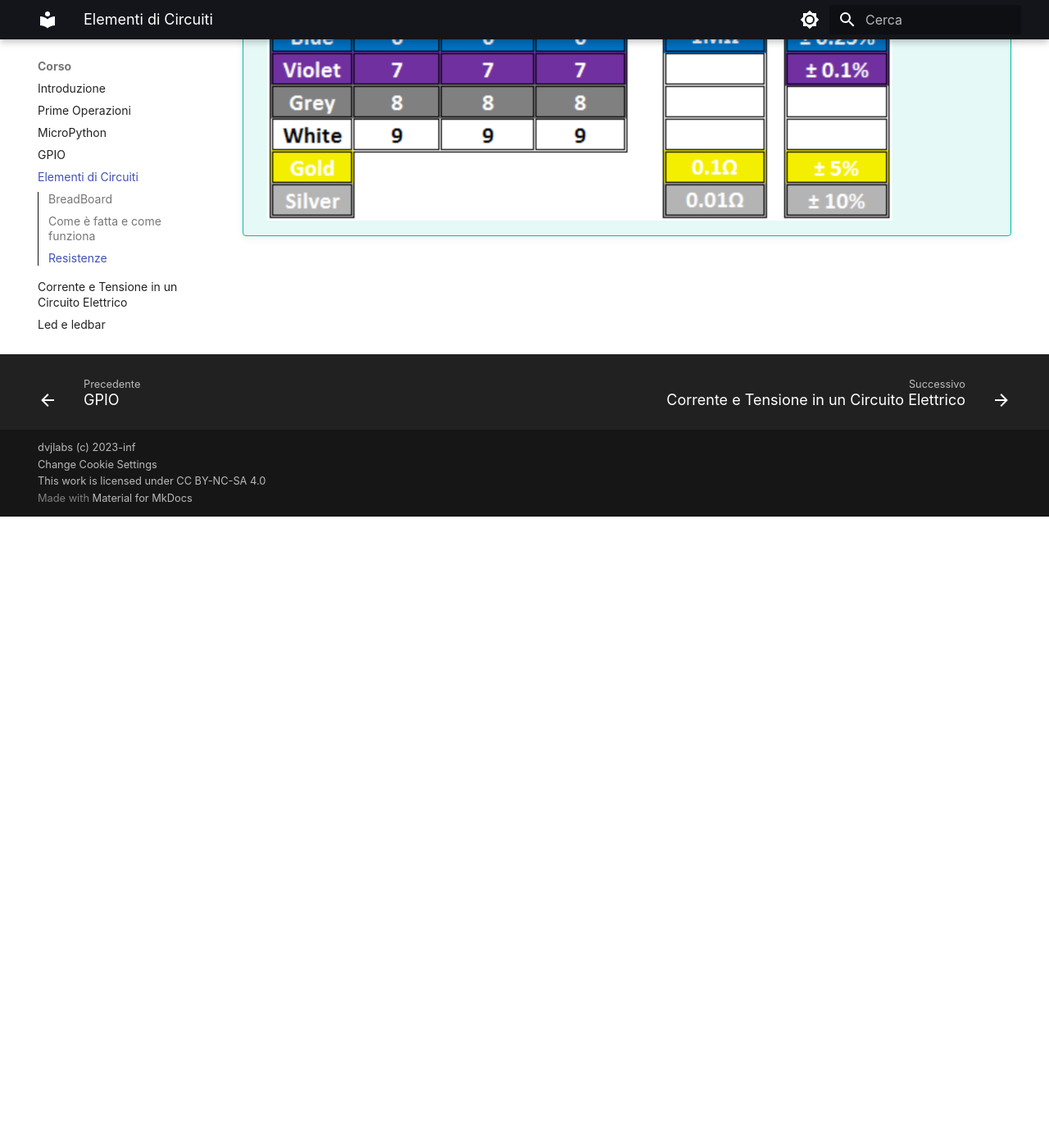
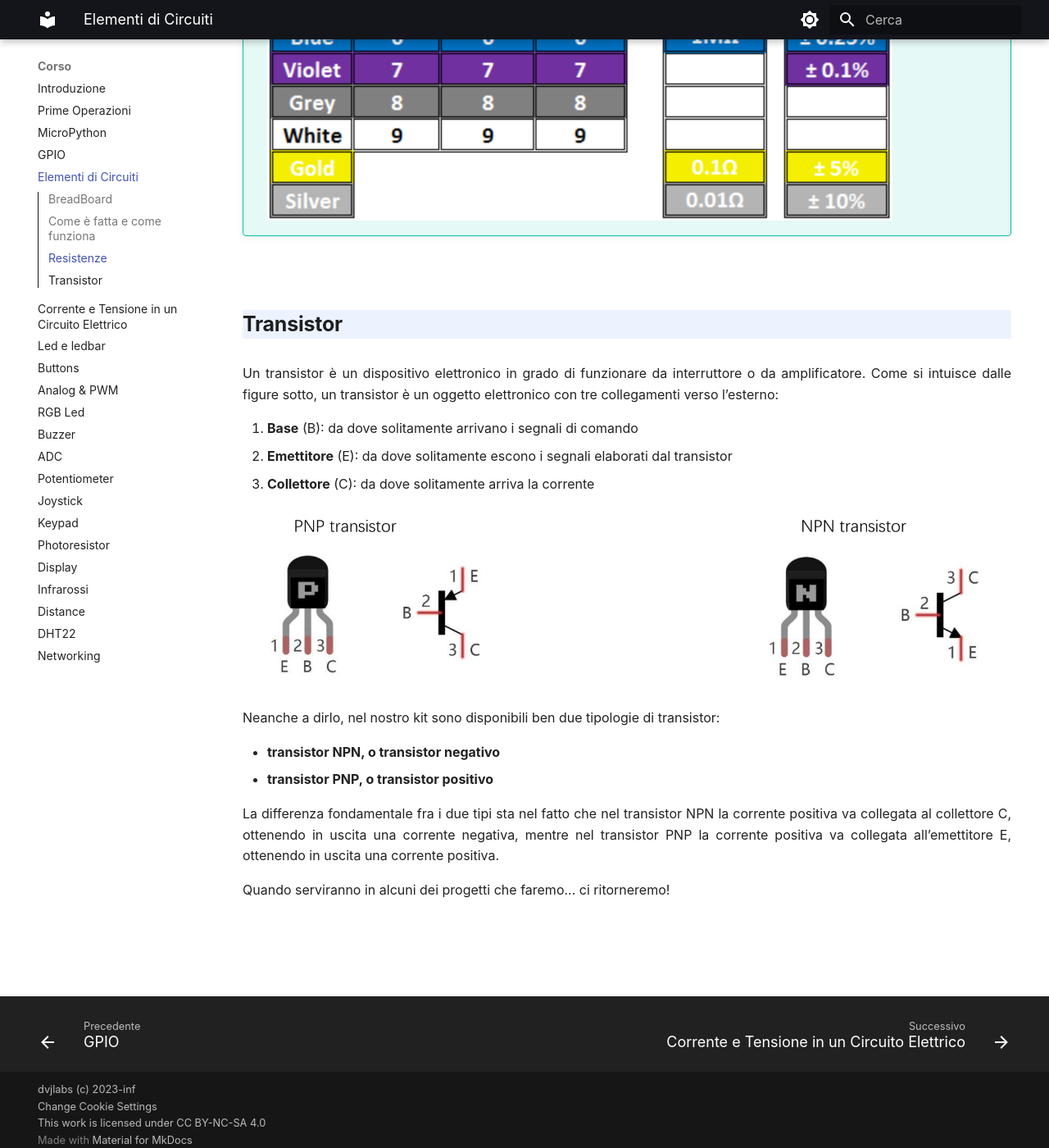
Before and after one commit to dvjlabs/esp32_course, an MkDocs documentation site: the page built from docs/corso/10_sensori.md, in a window 1280 px wide and 1400 px high, scrolled down 3581 px. Shown: the whole window at 82% size. Built offline with MkDocs 1.6.1 and Material for MkDocs 9.7.7, drawn with Linux system fonts in a browser that asks for light colours; before the commit the page ends 4211 px from its top, so only the background shows below that.

Commit message:
transistor --> sensori

```diff
--- a/docs/corso/10_sensori.md
+++ b/docs/corso/10_sensori.md
@@ -56,6 +56,28 @@ dipende dalla quantità di corrente che passa e dalla sua... *resistenza*.
 
 
 
+## Transistor
+
+Un transistor è un dispositivo elettronico in grado di funzionare da interruttore o da amplificatore.
+Come si intuisce dalle figure sotto, un transistor è un oggetto elettronico con tre collegamenti verso l’esterno:
+
+1. **Base** (B): da dove solitamente arrivano i segnali di comando
+2. **Emettitore** (E): da dove solitamente escono i segnali elaborati dal transistor
+3. **Collettore** (C): da dove solitamente arriva la corrente
+
+
+![transistor](images/transistors.png)
+
+
+Neanche a dirlo, nel nostro kit sono disponibili ben due tipologie di transistor:
+
+- **transistor NPN, o transistor negativo**
+- **transistor PNP, o transistor positivo**
+
+La differenza fondamentale fra i due tipi sta nel fatto che nel transistor NPN la corrente positiva va collegata al collettore C, ottenendo in uscita una corrente negativa, mentre nel transistor PNP la corrente positiva va collegata all’emettitore E, ottenendo in uscita una corrente positiva.
+
+Quando serviranno in alcuni dei progetti che faremo... ci ritorneremo!
+
 
 
 <br>
```
